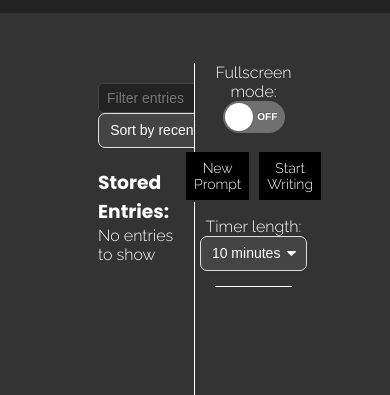
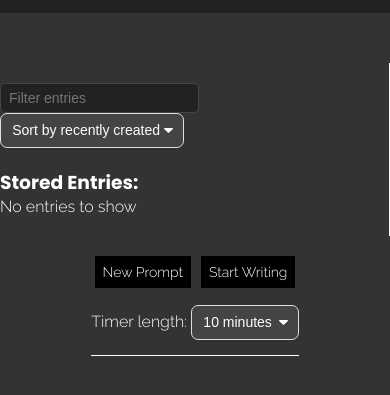
Before and after one commit to Jzuke/writing-app, a website built with webpack: page public/index.html in a window 390 px wide. Shown: the part 71-466 px from the top of the page. Built offline with nearby package versions, Linux system fonts and the light colour scheme.

Commit message:
more mobile friendly

```diff
--- a/public/index.html
+++ b/public/index.html
@@ -4,7 +4,10 @@
 		<title>Writing App</title>
 		<link rel="stylesheet" href="styles/styles.css" />
 		<link href="https://fonts.googleapis.com/css?family=Poppins:700|Raleway:300|Inconsolata&display=swap" rel="stylesheet">
-		<!-- Global site tag (gtag.js) - Google Analytics -->
+		<meta name='description' content='Writing App'>
+    <meta name="keywords" content="Writing, App, Practice, Exercise" />
+    <meta name="author" content="Jake Zuke" />
+    <meta name="viewport" content="width=device-width, initial-scale=1" />
 		<script async src="https://www.googletagmanager.com/gtag/js?id=UA-92327390-4"></script>
 		<script>
 		  window.dataLayer = window.dataLayer || [];
@@ -65,21 +68,6 @@ Otherwise this is an exercise in ephemerality and there need not be too much foc
 	    </header>
 
 		<div class="container">
-				<div class="entry-list__container">
-	          <div class="filter-entries">
-	            <input type="text" id="search-text" class="input" placeholder='Filter entries'/>
-	              <select id="filter-by" class="dropdown">
-	              	<option value="byCreated">Sort by recently created</option>
-	                <option value="byPromptLength">Sort by prompt length</option>
-	                <option value="alphabetical">Sort alphabetically</option>
-	           </select>
-	          </div>
-					<h3>Stored Entries:</h3>
-					<div id="entry-list__items">
-					</div>
-
-				</div>
-
 				<div class="writing-section__container">
 
 					<div class="fullscreen-toggle">
@@ -113,6 +101,21 @@ Otherwise this is an exercise in ephemerality and there need not be too much foc
 					</div>
 				</div>
 
+				<div class="entry-list__container">
+	          <div class="filter-entries">
+	            <input type="text" id="search-text" class="input" placeholder='Filter entries'/>
+	              <select id="filter-by" class="dropdown">
+	              	<option value="byCreated">Sort by recently created</option>
+	                <option value="byPromptLength">Sort by prompt length</option>
+	                <option value="alphabetical">Sort alphabetically</option>
+	           </select>
+	          </div>
+					<h3>Stored Entries:</h3>
+					<div id="entry-list__items">
+					</div>
+
+				</div>
+
 
 			<p id="countdown-clock">
 			</p>
--- a/public/styles/styles.css
+++ b/public/styles/styles.css
@@ -81,6 +81,7 @@ h1, h3 {
 
 .container {
   display:flex;
+  flex-direction:row-reverse;
 	align-items:center;
 	justify-content: center;
 	/*max-width:60rem;*/
@@ -475,3 +476,22 @@ pre {
     color: #fff;
   }
 }
+
+@media screen
+  and (max-width: 866px) {
+    .container{
+      flex-direction:column-reverse;
+    }
+    .entry-list__container, .writing-section__container{
+      display:block;
+      height:auto;
+      width:auto;
+      padding: 20px 0;
+    }
+    .fullscreen-toggle {
+      display:none;
+    }
+    .modal-content{
+      width:100%;
+    }
+  }
```
